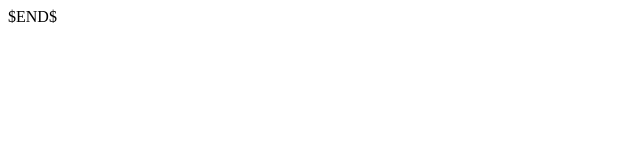
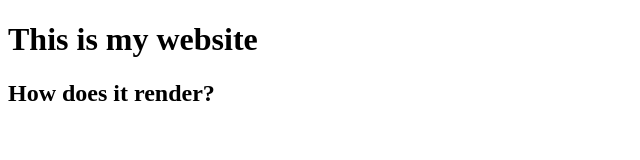
Before and after one commit to emachenaud3/emachenaud3.github.io, a plain HTML site: page index.html in a window 1280 px wide. Shown: the whole page, without its empty margins (0-640 px from the left). Drawn offline with Linux system fonts and the light colour scheme.

Commit message:
Add text

```diff
--- a/index.html
+++ b/index.html
@@ -2,9 +2,10 @@
 <html lang="en">
 <head>
     <meta charset="UTF-8">
-    <title>$Title$</title>
+    <title>My Site</title>
 </head>
 <body>
-$END$
+    <h1>This is my website</h1>
+    <h2>How does it render?</h2>
 </body>
 </html>
```
